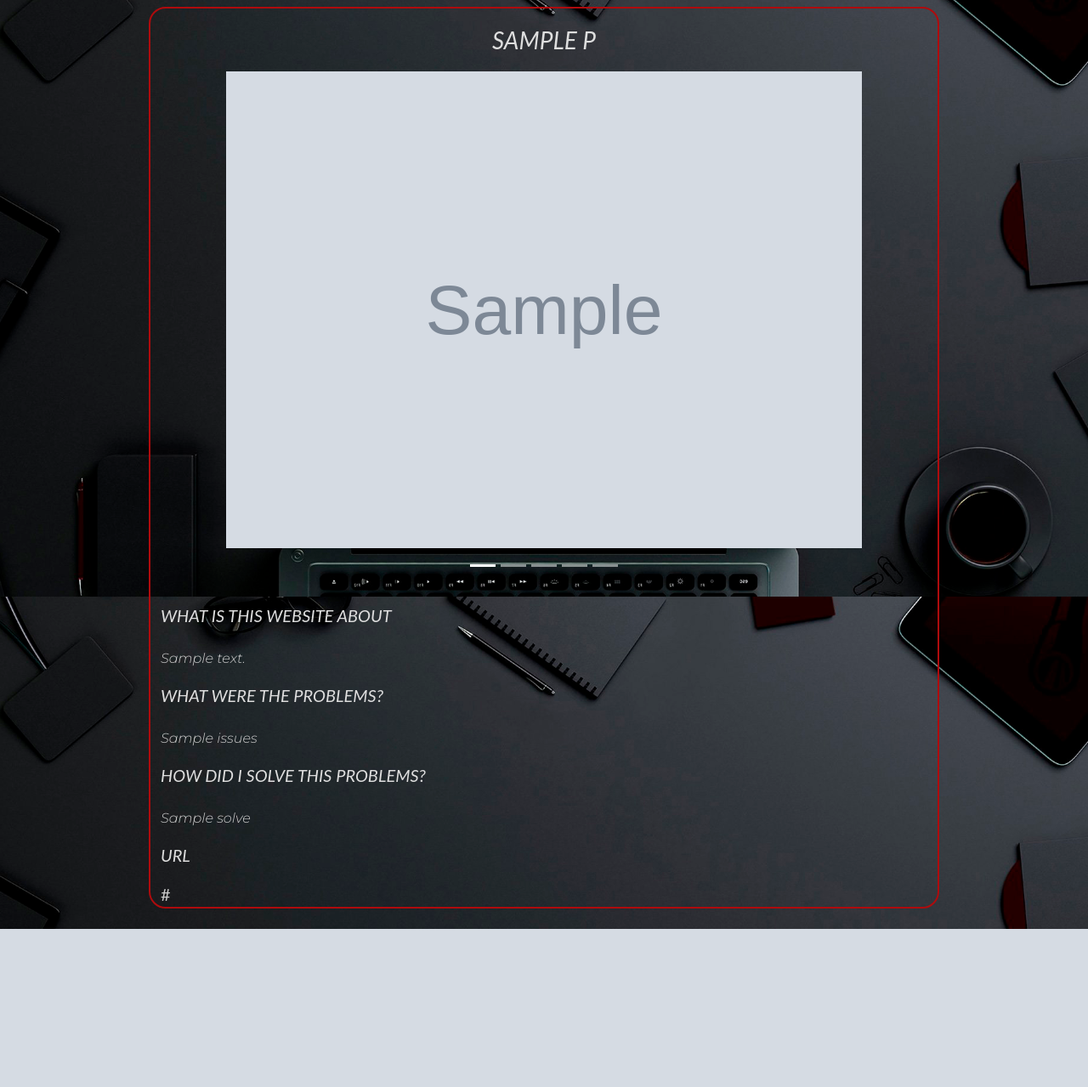
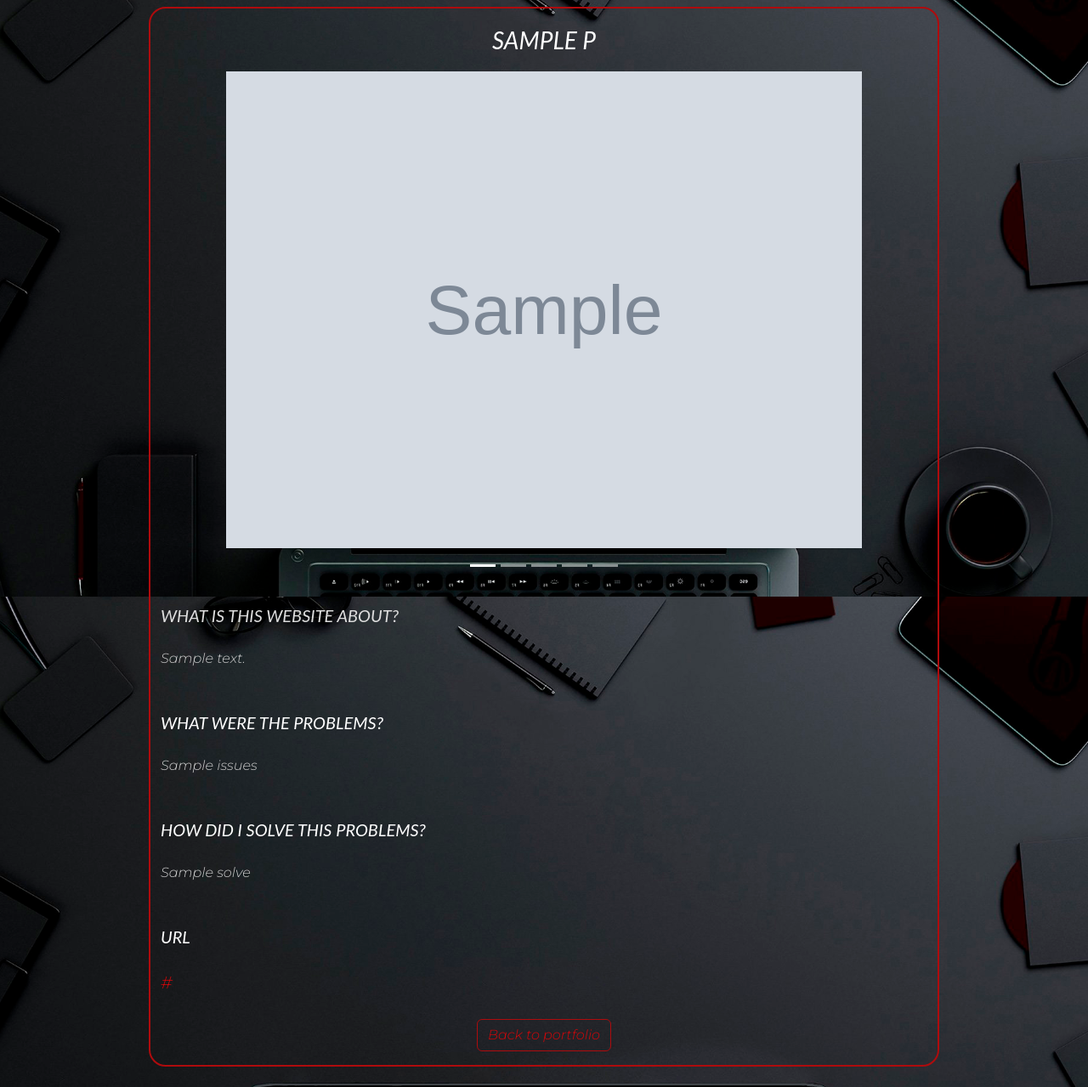
Before and after one commit to brestok-1/django-second-portfolio, a Django app: template portfolio/templates/portfolio/oneproject.html in a window 1280 px wide. Shown: the part 98-1377 px from the top of the page at 85% size. Before the commit the page ends 1191 px from the top, so only its background shows below. Run offline with Django 4.2, Linux system fonts and the light colour scheme; the template is opened without the code that fills it: most values are stand-ins (such as "Sample title", 1, 10 or a date in 2020); grey boxes marked "Sample" are stand-in pictures.

Commit message:
create slug, transition to project

```diff
--- a/portfolio/static/portfolio/css/style.css
+++ b/portfolio/static/portfolio/css/style.css
@@ -189,7 +189,7 @@ img{
   background: none repeat scroll 0 0 transparent;
   height: 2px;
   width: 0;
-  background: var(--color5);
+  background: var(--bs-white);
   transition: width 0.3s ease 0s, left 0.3s ease 0s;
 }
 
@@ -197,3 +197,42 @@ img{
   width: 100%;
   left: 0;
 }
+
+
+/*Project*/
+.project {
+  display: inline;
+  border-bottom: 3px solid var(--color5);
+}
+
+.background-pr{
+  background-color: #353535;
+}
+
+.btn{
+  color: var(--color4);
+  font-family: 'Montserrat', sans-serif;
+}
+
+.btn-outline-danger {
+  --bs-btn-color: var(--color4);
+  --bs-btn-border-color: var(--color3);
+  --bs-btn-hover-color: var(--bs-white);
+  --bs-btn-hover-bg: var(--color3);
+  --bs-btn-hover-border-color: var(--color3);
+  --bs-btn-focus-shadow-rgb: 220,53,69;
+  --bs-btn-active-color: var(--bs-white);
+  --bs-btn-active-bg: var(--color3);
+  --bs-btn-active-border-color: var(--color3);
+  --bs-btn-active-shadow: inset 0 3px 5px rgba(0, 0, 0, 0.125);
+  --bs-btn-disabled-color: var(--color3);
+  --bs-btn-disabled-bg: transparent;
+  --bs-btn-disabled-border-color: var(--color3);
+  --bs-gradient: none;
+  font-family: 'Montserrat', sans-serif;
+}
+
+.link-project{
+  font-family: 'Montserrat', sans-serif;
+  text-decoration: none;
+}
--- a/portfolio/templates/portfolio/about.html
+++ b/portfolio/templates/portfolio/about.html
@@ -73,7 +73,7 @@
                         Why me?
                     </p>
                     <p class="color4 fs-7 mt-4 fontdescr">
-                        You should choose me because I have strong knowledge in the following areas:
+                        You should choose me because I have <span class="color3">strong knowledge</span> in the following areas:
                     <ul>
                         <li class="color4 fs-7 fontdescr">Python language</li>
                         <li class="color4 fs-7 fontdescr">Object-oriented programming</li>
@@ -82,7 +82,7 @@
                     </ul>
                     </p>
                     <p class="color4 fs-7 mt-4 fontdescr">
-                        Also, I have such soft skills as
+                        Also, I have such <span class="color3">soft skills</span> as
                     <ul>
                         <li class="color4 fs-7 fontdescr">Constant self-improvement</li>
                         <li class="color4 fs-7 fontdescr">Creativity</li>
--- a/portfolio/templates/portfolio/oneproject.html
+++ b/portfolio/templates/portfolio/oneproject.html
@@ -3,64 +3,94 @@
     <div class="section">
         <div class="container">
             <div class="row justify-content-center gx-0">
-            <div class="col-lg-10 col-sm-12 mt-2 border mb-4 background-pr gx-4">
-            <p class="color4 fs-3 text-uppercase fst-italic mt-3 text-center">
+                <div class="col-lg-10 col-sm-12 mt-2 border mb-4 gx-4"> {# background #}
+                    <p class="text-white fs-3 text-uppercase fst-italic mt-3 text-center">
                         {{ p.title }}
                     </p>
                     <div class="row justify-content-center">
                         <div class="col-lg-10 col-sm-12">
-                        <div id="carouselExampleIndicators" class="carousel slide carousel-fade" data-bs-ride="true" data-bs-interval="50000">
+                            <div id="carouselExampleIndicators" class="carousel slide " data-bs-ride="true"
+                                 data-bs-interval="50000">
                                 <div class="carousel-indicators">
-                                <button type="button" data-bs-target="#carouselExampleIndicators" data-bs-slide-to="0" class="active" aria-current="true" aria-label="Slide 1"></button>
-                                <button type="button" data-bs-target="#carouselExampleIndicators" data-bs-slide-to="1" aria-label="Slide 2"></button>
-                                <button type="button" data-bs-target="#carouselExampleIndicators" data-bs-slide-to="2" aria-label="Slide 3"></button>
-                                <button type="button" data-bs-target="#carouselExampleIndicators" data-bs-slide-to="3" aria-label="Slide 4"></button>
-                                <button type="button" data-bs-target="#carouselExampleIndicators" data-bs-slide-to="4" aria-label="Slide 5"></button>
+                                    <button type="button" data-bs-target="#carouselExampleIndicators"
+                                            data-bs-slide-to="0" class="active" aria-current="true"
+                                            aria-label="Slide 1"></button>
+                                    <button type="button" data-bs-target="#carouselExampleIndicators"
+                                            data-bs-slide-to="1" aria-label="Slide 2"></button>
+                                    {% if p.photo3 %}
+                                        <button type="button" data-bs-target="#carouselExampleIndicators"
+                                                data-bs-slide-to="2" aria-label="Slide 3"></button>
+                                    {% endif %}
+                                    {% if p.photo4 %}
+                                        <button type="button" data-bs-target="#carouselExampleIndicators"
+                                                data-bs-slide-to="3" aria-label="Slide 4"></button>
+                                    {% endif %}
+                                    {% if p.photo5 %}
+                                        <button type="button" data-bs-target="#carouselExampleIndicators"
+                                                data-bs-slide-to="4" aria-label="Slide 5"></button>
+                                    {% endif %}
                                 </div>
                                 <div class="carousel-inner">
                                     <div class="carousel-item active">
-                                    <img src="{{ p.photo1.url }}" class="d-block w-100 mx-auto my-auto mb-5" alt="...">
+                                        <img src="{{ p.photo1.url }}" class="d-block w-100 mx-auto my-auto mb-5"
+                                             alt="...">
                                     </div>
                                     <div class="carousel-item">
                                         <img src="{{ p.photo2.url }}" class="d-block w-100 mx-auto mb-5" alt="...">
                                     </div>
+                                    {% if p.photo3 %}
                                         <div class="carousel-item">
-                                    <img src="{{ p.photo3.url }}" class="d-block w-100 mx-auto my-auto mb-5" alt="...">
+                                            <img src="{{ p.photo3.url }}" class="d-block w-100 mx-auto my-auto mb-5"
+                                                 alt="...">
                                         </div>
+                                    {% endif %}
+                                    {% if p.photo4 %}
                                         <div class="carousel-item">
-                                    <img src="{{ p.photo4.url }}" class="d-block w-100 mx-auto my-auto mb-5" alt="...">
+                                            <img src="{{ p.photo4.url }}" class="d-block w-100 mx-auto my-auto mb-5"
+                                                 alt="...">
                                         </div>
+                                    {% endif %}
+                                    {% if p.photo5 %}
                                         <div class="carousel-item">
-                                    <img src="{{ p.photo5.url }}" class="d-block w-100 mx-auto my-auto mb-5" alt="...">
+                                            <img src="{{ p.photo5.url }}" class="d-block w-100 mx-auto my-auto mb-5"
+                                                 alt="...">
                                         </div>
+                                    {% endif %}
                                 </div>
-                            <button class="carousel-control-prev" type="button" data-bs-target="#carouselExampleIndicators" data-bs-slide="prev">
+                                <button class="carousel-control-prev" type="button"
+                                        data-bs-target="#carouselExampleIndicators" data-bs-slide="prev">
                                     <span class="visually-hidden">Previous</span>
                                 </button>
-                            <button class="carousel-control-next" type="button" data-bs-target="#carouselExampleIndicators" data-bs-slide="next">
+                                <button class="carousel-control-next" type="button"
+                                        data-bs-target="#carouselExampleIndicators" data-bs-slide="next">
                                     <span class="visually-hidden">Next</span>
                                 </button>
                             </div>
                         </div>
                     </div>
-                    <p class="color4 fs-5 text-uppercase fst-italic gx-5 mt-3">What is this website about</p>
-                    <p class="color4 fs-7 mt-4 fontdescr ">
-                        {{ p.description }}
-                    </p>
-                    <p class="color4 fs-5 text-uppercase fst-italic gx-5 mt-3">What were the problems?</p>
-                    <p class="color4 fs-7 mt-4 fontdescr ">
-                        {{ p.issues }}
-                    </p>
-                    <p class="color4 fs-5 text-uppercase fst-italic gx-5 mt-3">How did I solve this problems?</p>
-                    <p class="color4 fs-7 mt-4 fontdescr">
-                        {{ p.solve }}
-                    </p>
+                    <div class="color4 fs-5 text-uppercase fst-italic gx-5 mt-3">What is this website about?</div>
+                    <div class="color4 fs-7 mt-4 mb-5 fontdescr ">
+                        {{ p.description|linebreaks }}
+                    </div>
+                    <div class="text-white fs-5 text-uppercase fst-italic gx-5 mt-3">What were the problems?</div>
+                    <div class="color4 fs-7 mt-4 mb-5 fontdescr ">
+                        {{ p.issues|linebreaks }}
+                    </div>
+                    <div class="text-white fs-5 text-uppercase fst-italic gx-5 mt-3">How did I solve this problems?
+                    </div>
+                    <div class="color4 fs-7 mt-4 mb-5 fontdescr">
+                        {{ p.solve|linebreaks }}
+                    </div>
                     {% if p.url %}
-                        <p class="color4 fs-5 text-uppercase fst-italic gx-5 mt-3">URL</p>
-                        <a class="nav-link a fs-5 head-hov" target="_blank">
+                        <div class="text-white fs-5 text-uppercase fst-italic gx-5 mt-3">URL</div>
+                        <a class="color3 a fs-5 head-hov mt-4 link-project pb-1" target="_blank"
+                           href="{{ p.url }}">
                             {{ p.url }}
                         </a>
                     {% endif %}
+                    <div class="text-center mb-3 mt-4">
+                        <a class="btn btn-outline-danger" href="{% url 'portfolio' %}" role="button">Back to portfolio</a>
+                    </div>
                 </div>
             </div>
         </div>
--- a/portfolio/urls.py
+++ b/portfolio/urls.py
@@ -1,5 +1,4 @@
 from django.urls import path, re_path
-
 from .views import *
 
 urlpatterns = [
@@ -7,4 +6,5 @@ urlpatterns = [
     path('', home, name='home'),
     path('about/', about, name='about'),
     path('portfolio/', MyPortfolio.as_view(), name='portfolio'),
+    path('portfolio/<slug:project_slug>', ShowProject.as_view(), name='project'),
 ]
```
Also changed, not shown: portfolio/admin.py (+8 -1 lines), portfolio/models.py (+15 -8 lines), portfolio/templates/portfolio/projects.html (+15 -9 lines), portfolio/views.py (+12 -1 lines), db.sqlite3, portfolio/migrations/0001_initial.py, portfolio/migrations/0002_alter_myproject_time_create.py (added), portfolio/migrations/0003_alter_myproject_time_create.py (added). Lines whose indentation alone changed are shown as unchanged.
